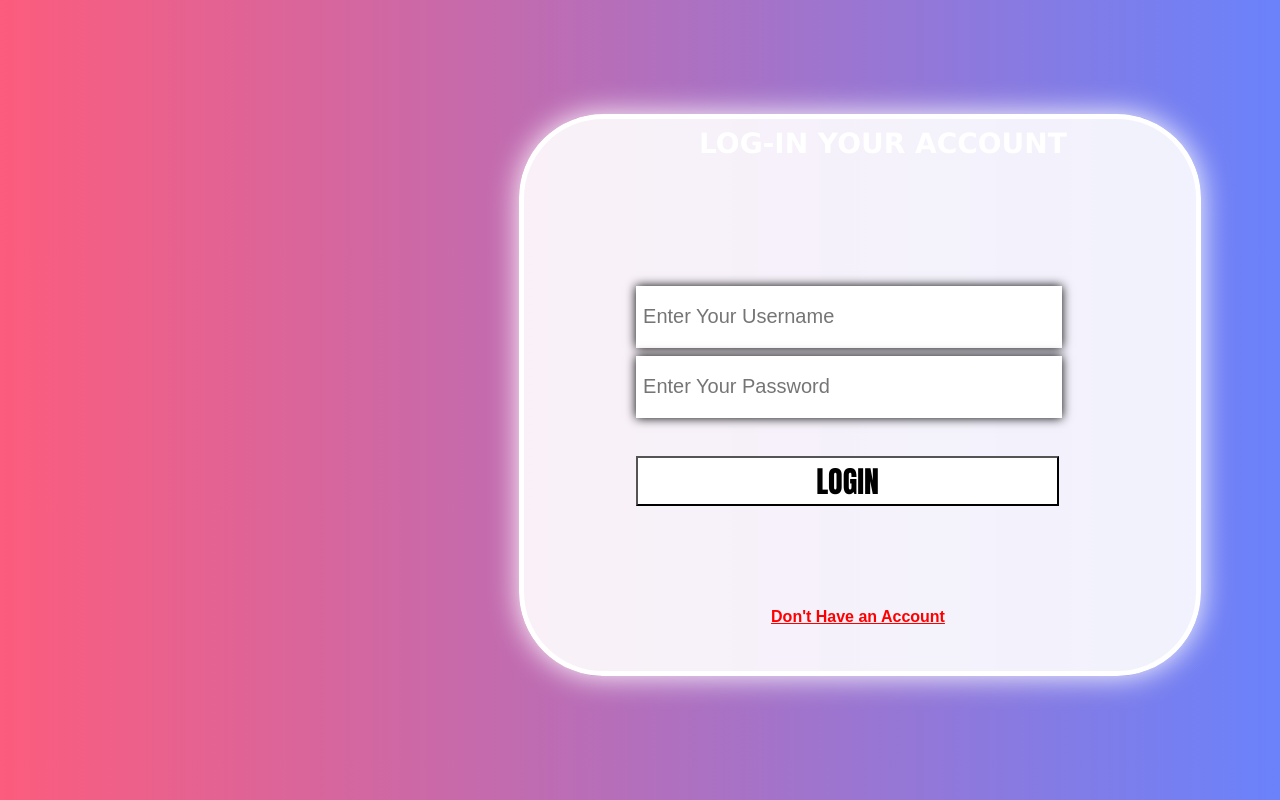
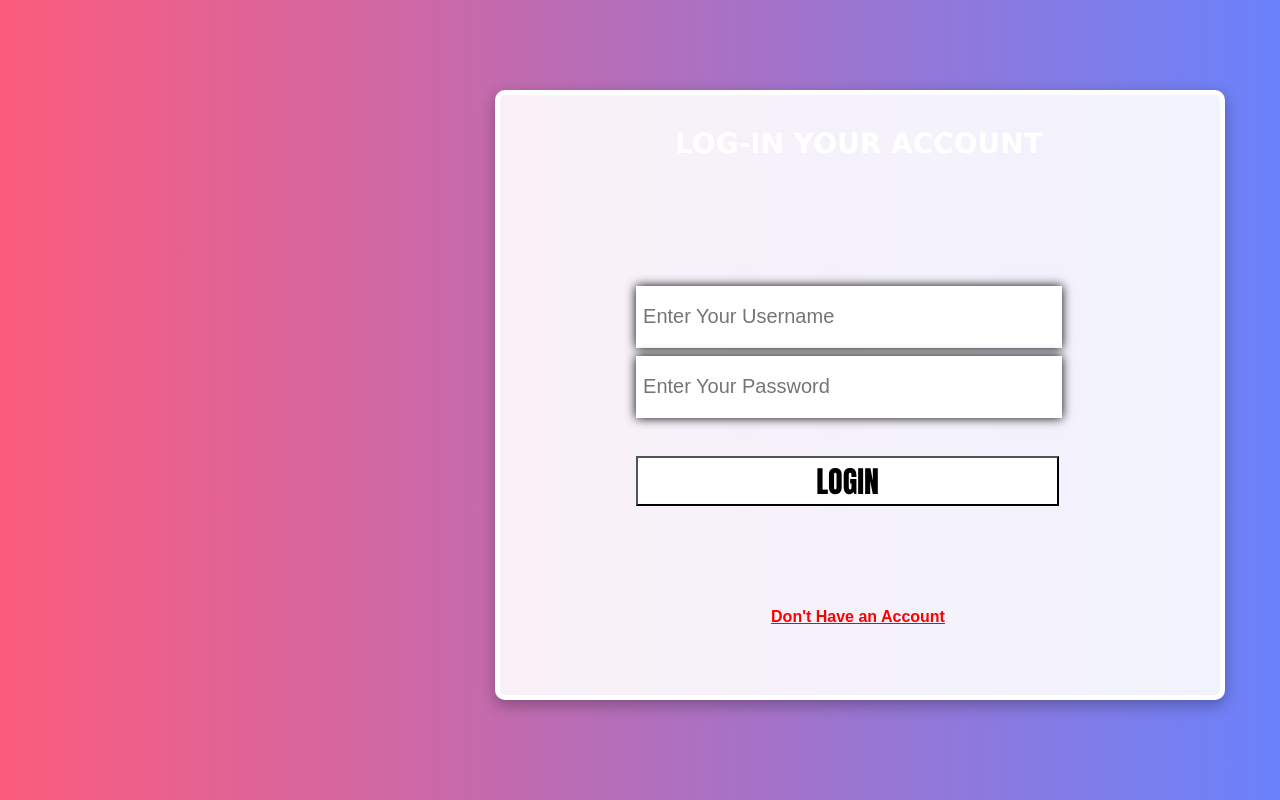
Before and after one commit to Wawayooo/DjangoSocialMedia, a Django app: page / in a window 1280 px wide. Run offline with Django 5.2, Linux system fonts and the light colour scheme.

Commit message:
Changes in Style

```diff
--- a/Static/style/Login.css
+++ b/Static/style/Login.css
@@ -13,6 +13,10 @@ body{
 
 .container {
   background-color: rgba(255, 255, 255, 0.9);
+  padding: 40px;
+  border-radius: 10px;
+  box-shadow: 0 5px 15px rgba(0, 0, 0, 0.3);
+
   height: 65%;
   width: 80%;
   display: grid;
@@ -20,9 +24,8 @@ body{
   align-items: center;
   position: relative;
   left: 460px;
-  box-shadow: 0px 0px 30px white;
-  border-radius: 84px;
-  padding: 2%;
+
+
   margin-top: 90px;
   border: solid, 5px, white;
   bottom: 50px;
```
